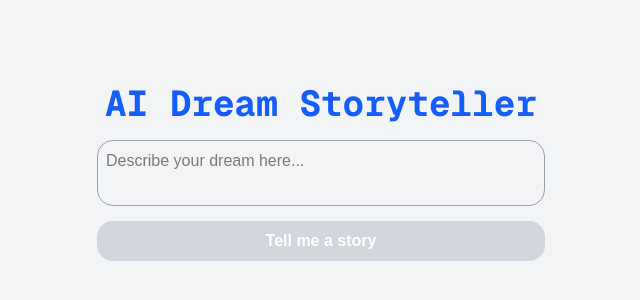
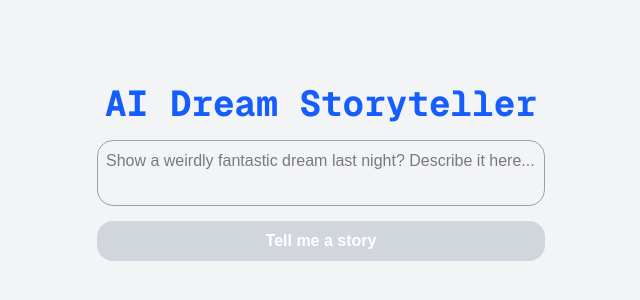
Before and after one commit to Meet1903/GenAI-Dream-Storyteller, a Next.js app: page / in a window 1280 px wide. Shown: the part 228-528 px from the top of the page, without its empty margins (319-959 px from the left). Built offline with nearby package versions, Linux system fonts and the light colour scheme.

Commit message:
Update textarea placeholder text for improved user engagement

```diff
--- a/app/page.tsx
+++ b/app/page.tsx
@@ -78,7 +78,7 @@ export default function Home() {
       <form className="w-full max-w-md" onSubmit={interpretDream}>
         <textarea
           className="w-full p-2 text-black border border-gray-400 rounded-2xl resize-none overflow-hidden"
-          placeholder="Describe your dream here..."
+          placeholder="Show a weirdly fantastic dream last night? Describe it here..."
           value={dream}
           onChange={(e) => {
               setDream(e.target.value);
```
